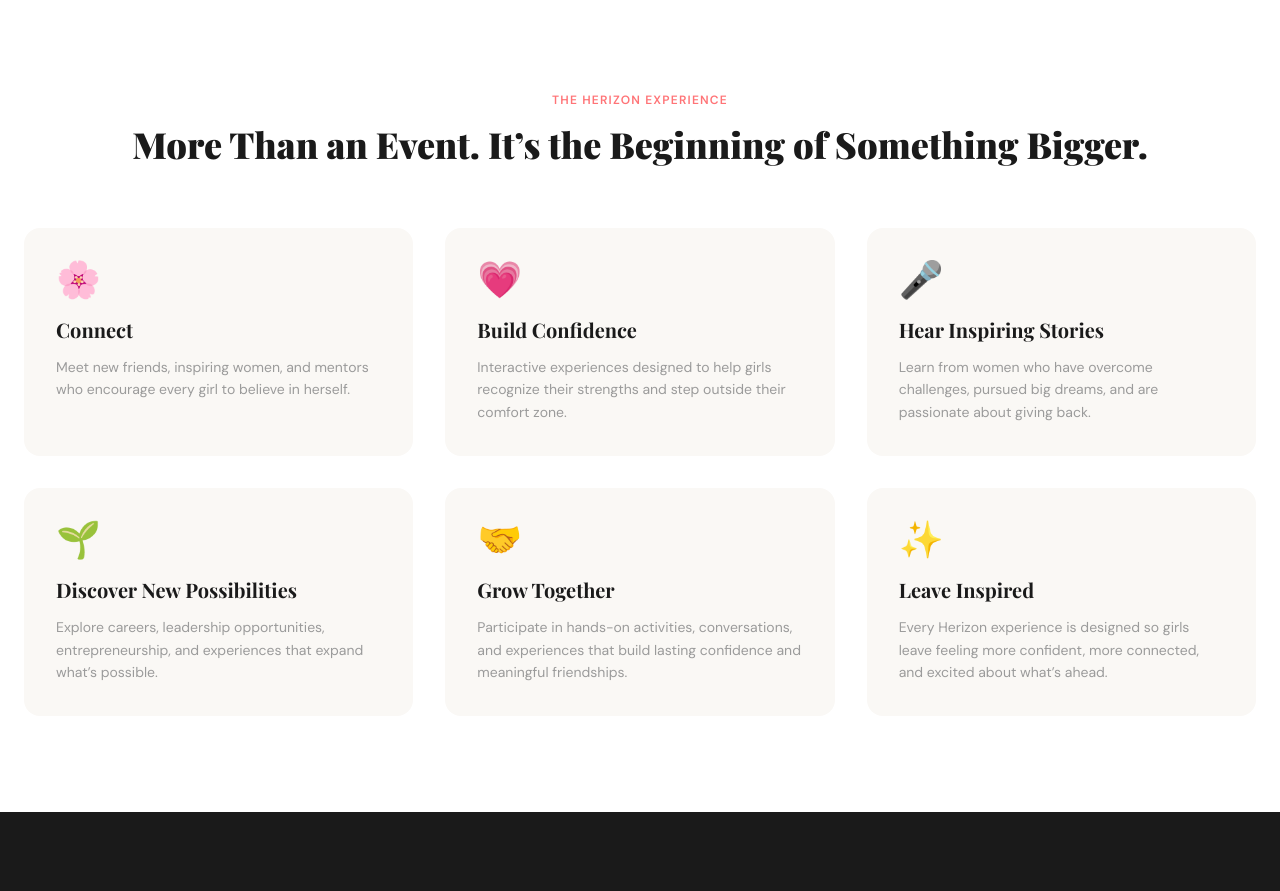
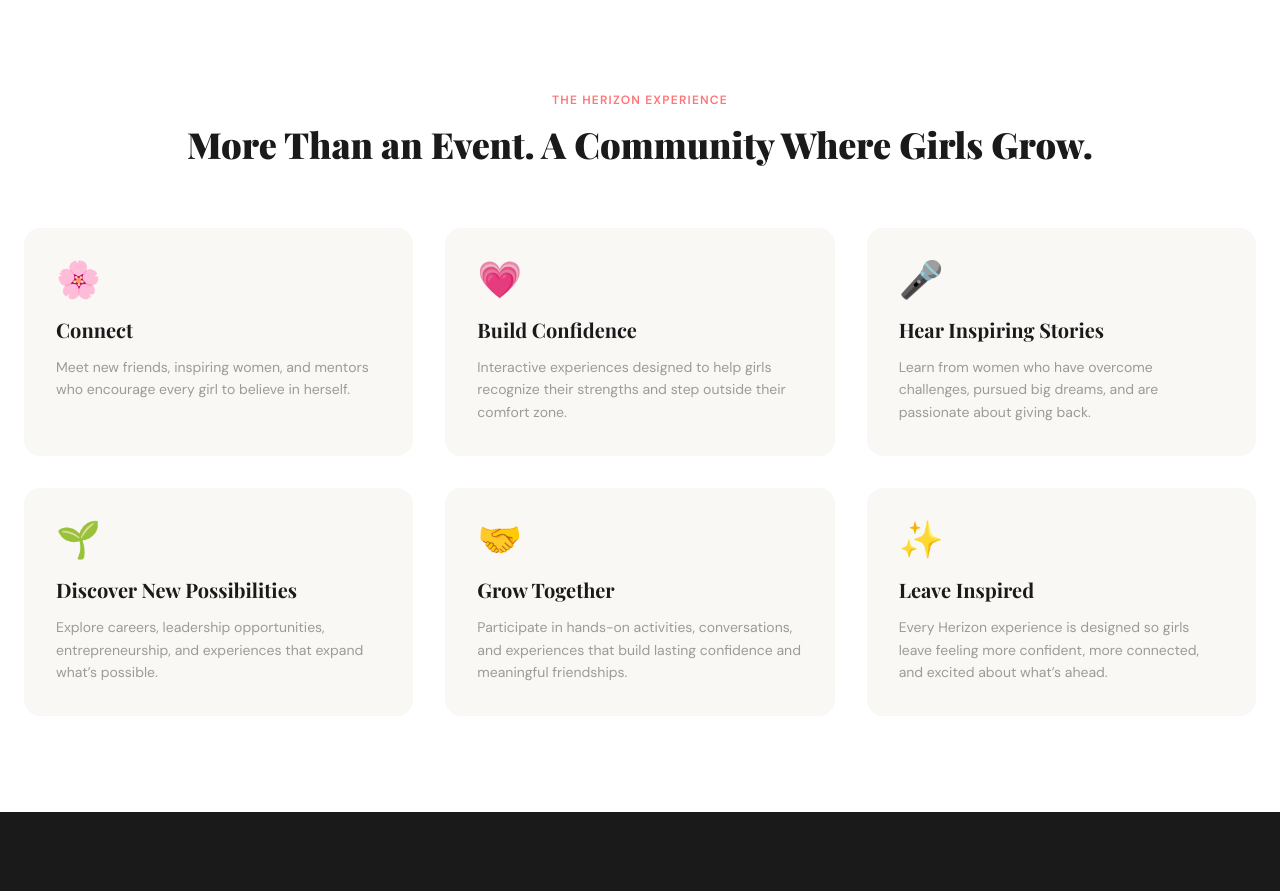
Before and after one commit to flourishprosper/herizonsociety-website, a Next.js app: page /events in a window 1280 px wide. Shown: the part 1940-2831 px from the top of the page. Built offline with nearby package versions, Linux system fonts and the light colour scheme; a web font is replaced by a local one.

Commit message:
events: update section heading to 'A Community Where Girls Grow'

```diff
--- a/src/app/events/page.tsx
+++ b/src/app/events/page.tsx
@@ -196,7 +196,7 @@ export default function EventsPage() {
             </p>
             <h2 className="font-serif text-4xl font-black text-[#1A1A1A]">
               More Than an Event.
-              It’s the Beginning of Something Bigger.
+              A Community Where Girls Grow.
             </h2>
           </div>
           <div className="grid sm:grid-cols-2 lg:grid-cols-3 gap-8">
```
